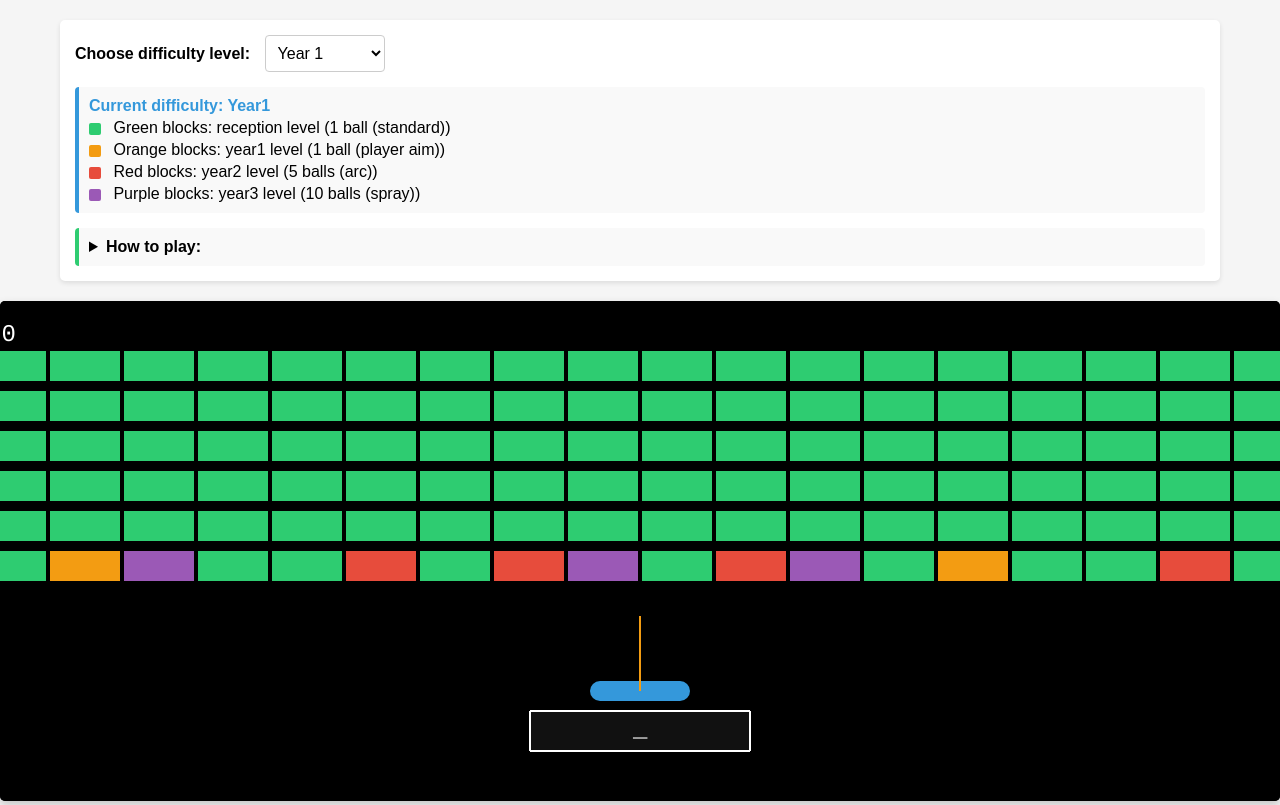
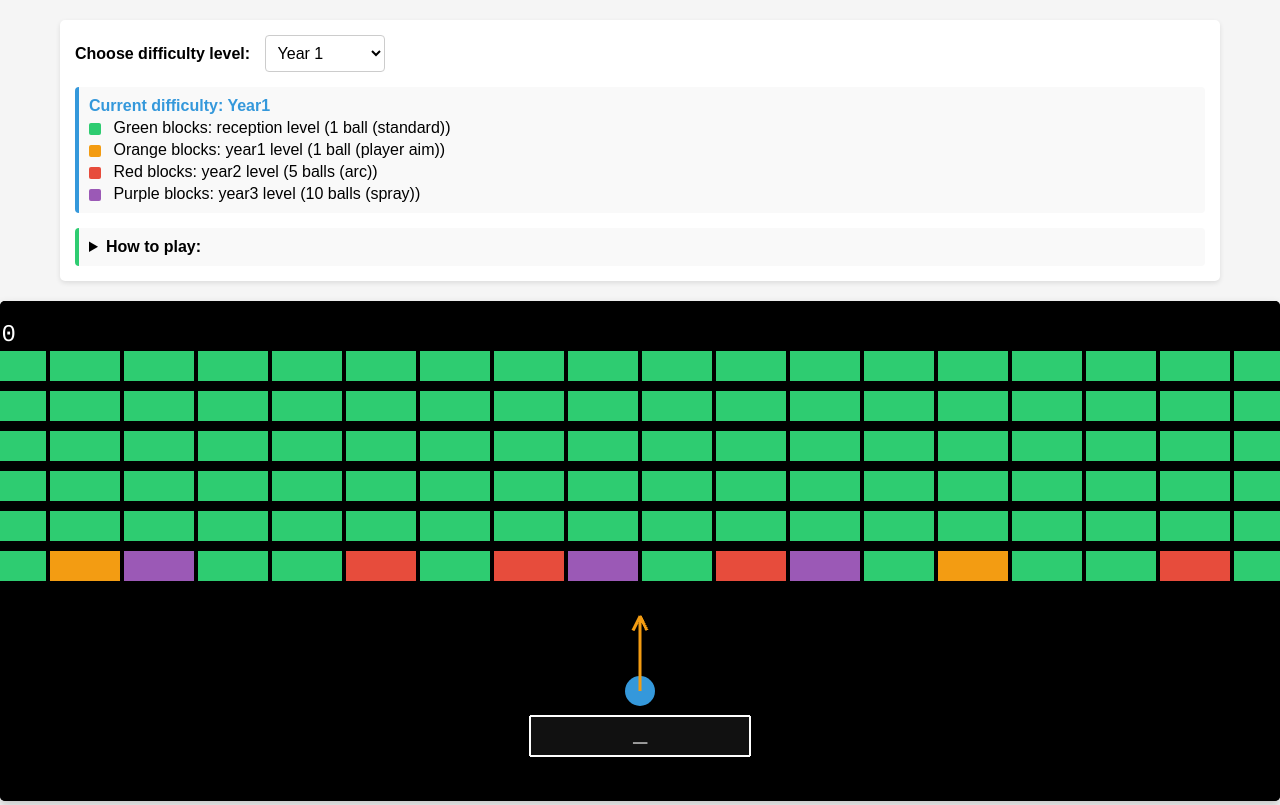
Before and after one commit to RupertLinacre/breakout_maths, a website built with Vite: page index.html in a window 1280 px wide. Shown: the top 805 px of the page. Built offline with nearby package versions, Linux system fonts and the light colour scheme; animation ran at ten frames a second; what maths-game-problem-generator would draw is missing.

Commit message:
feat: update paddle configuration to use block height for dimensions and simplify paddle graphic to a circle

```diff
--- a/index.html
+++ b/index.html
@@ -279,7 +279,7 @@
             </li>
             <li>Correct answers release balls (see above) and award points.</li>
             <li>Press <strong>R</strong> to repeat the last ball release effect (costs repeats earned from blocks).</li>
-            <li>Paddle does not deflect balls by default.</li>
+            <li>Paddle does not deflect balls</li>
           </ul>
         </div>
       </details>
--- a/src/config/gameConfig.js
+++ b/src/config/gameConfig.js
@@ -69,8 +69,8 @@ const GameConfig = {
 
             // Paddle configuration
             paddle: {
-                width: 100,
-                height: 20,
+                width: this.blockGrid.blockHeight, // Make width equal to height for a circle
+                height: this.blockGrid.blockHeight, // Use blockHeight for paddle diameter
                 initialY: paddleY, // Dynamically positioned based on gameHeight
                 speed: 7,
                 cornerRadius: 10,
--- a/src/scenes/GameScene.js
+++ b/src/scenes/GameScene.js
@@ -86,34 +86,17 @@ export default class GameScene extends Phaser.Scene {
         // Create a graphics object for generating textures
         const g = this.add.graphics();
 
-        // Create paddle graphic with rounded corners using standard drawing methods
+        // --- Paddle as a Ball (Circle) ---
+        // Use paddle height as diameter for the ball paddle
+        const paddleDiameter = GameConfig.layout.paddle.height;
         g.fillStyle(0x3498db);
-
-        // Draw a rounded rectangle manually
-        const width = GameConfig.layout.paddle.width;
-        const height = GameConfig.layout.paddle.height;
-        const radius = GameConfig.layout.paddle.cornerRadius;
-
         g.beginPath();
-        // Start from top-right, moving counter-clockwise
-        g.moveTo(width - radius, 0);
-        // Top-right corner
-        g.lineTo(radius, 0);
-        g.arc(radius, radius, radius, -Math.PI / 2, Math.PI, true);
-        // Bottom-left corner
-        g.lineTo(0, height - radius);
-        g.arc(radius, height - radius, radius, Math.PI, Math.PI / 2, true);
-        // Bottom-right corner
-        g.lineTo(width - radius, height);
-        g.arc(width - radius, height - radius, radius, Math.PI / 2, 0, true);
-        // Top-right corner
-        g.lineTo(width, radius);
-        g.arc(width - radius, radius, radius, 0, -Math.PI / 2, true);
+        g.arc(paddleDiameter / 2, paddleDiameter / 2, paddleDiameter / 2, 0, Math.PI * 2);
         g.closePath();
-
         g.fillPath();
-        g.generateTexture('paddle', width, height);
+        g.generateTexture('paddle', paddleDiameter, paddleDiameter);
         g.clear();
+        // --- End Paddle as Ball ---
 
         // Create ball graphic using standard drawing methods
         g.fillStyle(0xffffff);
@@ -349,8 +332,26 @@ export default class GameScene extends Phaser.Scene {
             const endX = paddleX + this.barrelLength * Math.cos(angleRad);
             const endY = paddleY + this.barrelLength * Math.sin(angleRad);
             // Use the orange color from GameConfig for the barrel
-            this.barrelGraphics.lineStyle(2, GameConfig.layout.blockColors.year1);
+            const barrelColor = GameConfig.layout.blockColors.year1;
+            this.barrelGraphics.lineStyle(3, barrelColor);
             this.barrelGraphics.lineBetween(paddleX, paddleY, endX, endY);
+            // Draw arrowhead
+            const arrowHeadLength = 16;
+            const arrowHeadAngle = Math.PI / 7; // ~25 degrees
+            // Calculate points for arrowhead
+            const angle1 = angleRad + arrowHeadAngle;
+            const angle2 = angleRad - arrowHeadAngle;
+            const arrowX1 = endX - arrowHeadLength * Math.cos(angle1);
+            const arrowY1 = endY - arrowHeadLength * Math.sin(angle1);
+            const arrowX2 = endX - arrowHeadLength * Math.cos(angle2);
+            const arrowY2 = endY - arrowHeadLength * Math.sin(angle2);
+            this.barrelGraphics.lineStyle(3, barrelColor);
+            this.barrelGraphics.beginPath();
+            this.barrelGraphics.moveTo(endX, endY);
+            this.barrelGraphics.lineTo(arrowX1, arrowY1);
+            this.barrelGraphics.moveTo(endX, endY);
+            this.barrelGraphics.lineTo(arrowX2, arrowY2);
+            this.barrelGraphics.strokePath();
         }
         // ---------------------------------
 
```
